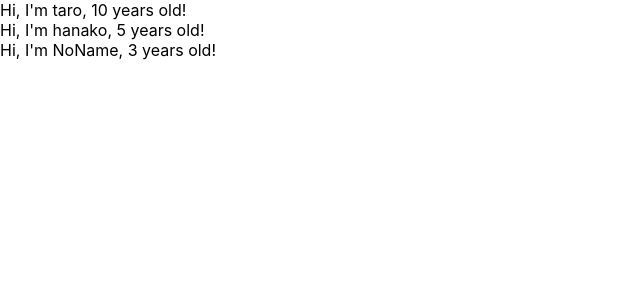
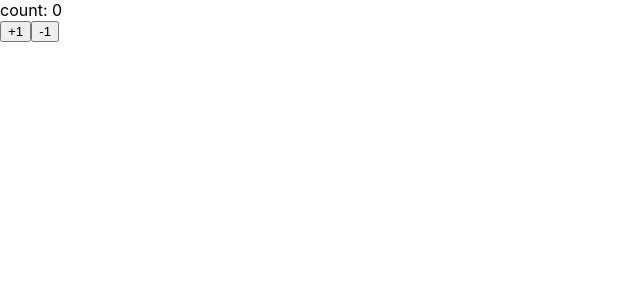
Before and after one commit to SlashRocky/react-redux-crud-app, a React (Create React App) app: page / in a window 1280 px wide. Shown: the top 300 px of the page, without its empty margins (0-640 px from the left). Built offline with nearby package versions, Linux system fonts and the light colour scheme.

Commit message:
implement reducer

```diff
--- a/package.json
+++ b/package.json
@@ -5,7 +5,9 @@
   "dependencies": {
     "react": "^16.8.6",
     "react-dom": "^16.8.6",
-    "react-scripts": "3.0.1"
+    "react-redux": "^7.0.3",
+    "react-scripts": "3.0.1",
+    "redux": "^4.0.1"
   },
   "scripts": {
     "start": "react-scripts start",
--- a/src/App.js
+++ b/src/App.js
@@ -1,26 +1,32 @@
-import React from 'react'
-import PropTypes from 'prop-types'
+import React, { Component } from 'react'
 
-const App = () => {
-  const profiles = [
-    { name: 'taro', age: 10 },
-    { name: 'hanako', age: 5 },
-    { name: 'NoName', age: 3 }
-  ]
-  return (
-    profiles.map((profile, index) => {
-      return <User name={profile.name} age={profile.age} key={index} />
-    })
-  )
-}
+const App = () => <Counter></Counter>
 
-const User = (props) => {
-  return <div>Hi, I'm {props.name}, {props.age} years old!</div>
-}
+class Counter extends Component {
+  constructor(props) {
+    super(props)
+    this.state = {
+      count: 0
+    }
+  }
 
-User.propTypes = {
-  name: PropTypes.string,
-  age: PropTypes.number.isRequired
+  handlePlusButton = () => {
+    this.setState({ count: this.state.count + 1 })
+  }
+
+  handleMinusButton = () => {
+    this.setState({ count: this.state.count - 1 })
+  }
+
+  render() {
+    return (
+      <React.Fragment>
+        <div>count: { this.state.count }</div>
+        <button onClick={this.handlePlusButton}>+1</button>
+        <button onClick={this.handleMinusButton}>-1</button>
+      </React.Fragment>
+    )
+  }
 }
 
 export default App;
--- /dev/null
+++ b/src/reducers/index.js
@@ -0,0 +1,4 @@
+import { combineReducers } from 'redux'
+import count from './count'
+
+export default combineReducers({ count })
```
Also changed, not shown: src/actions/index.js (added, +10 -0 lines), src/reducers/count.js (added, +14 -0 lines), 1 other file (tests, documents, lock files or other folders).
